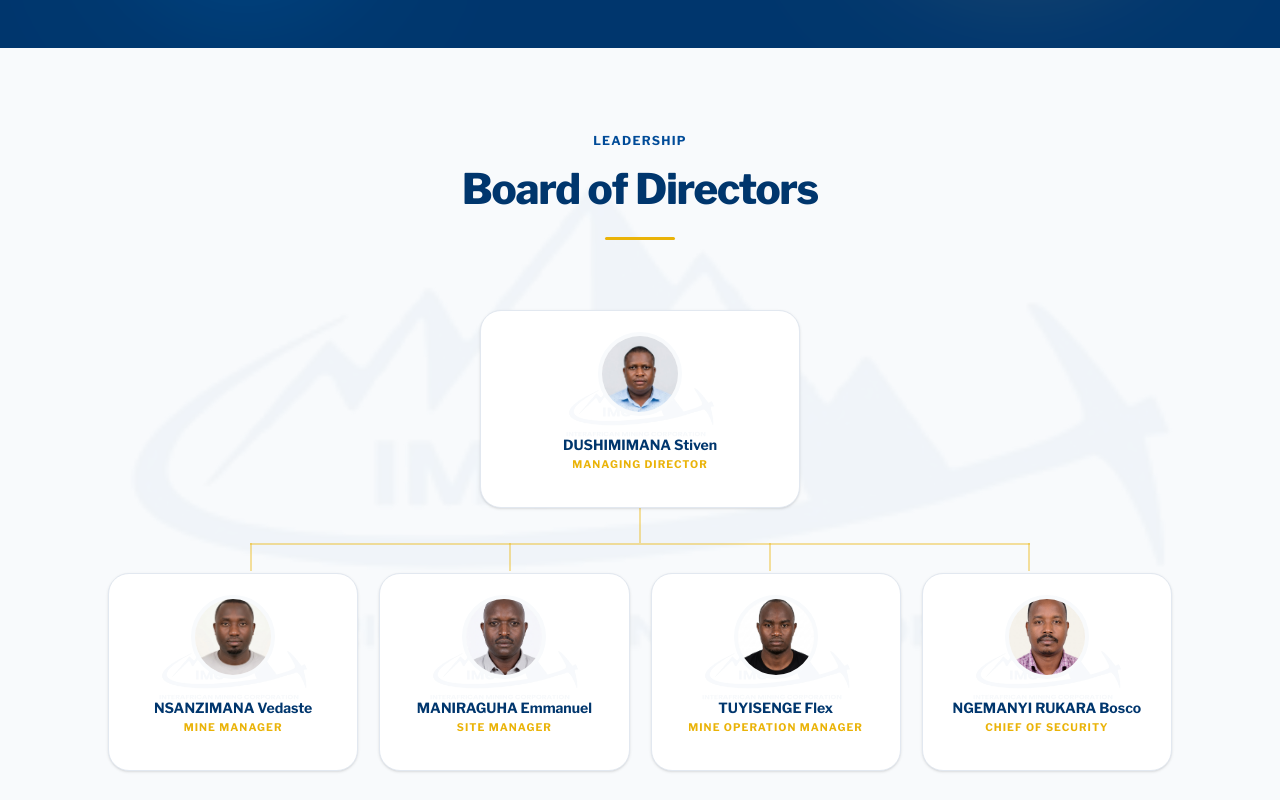
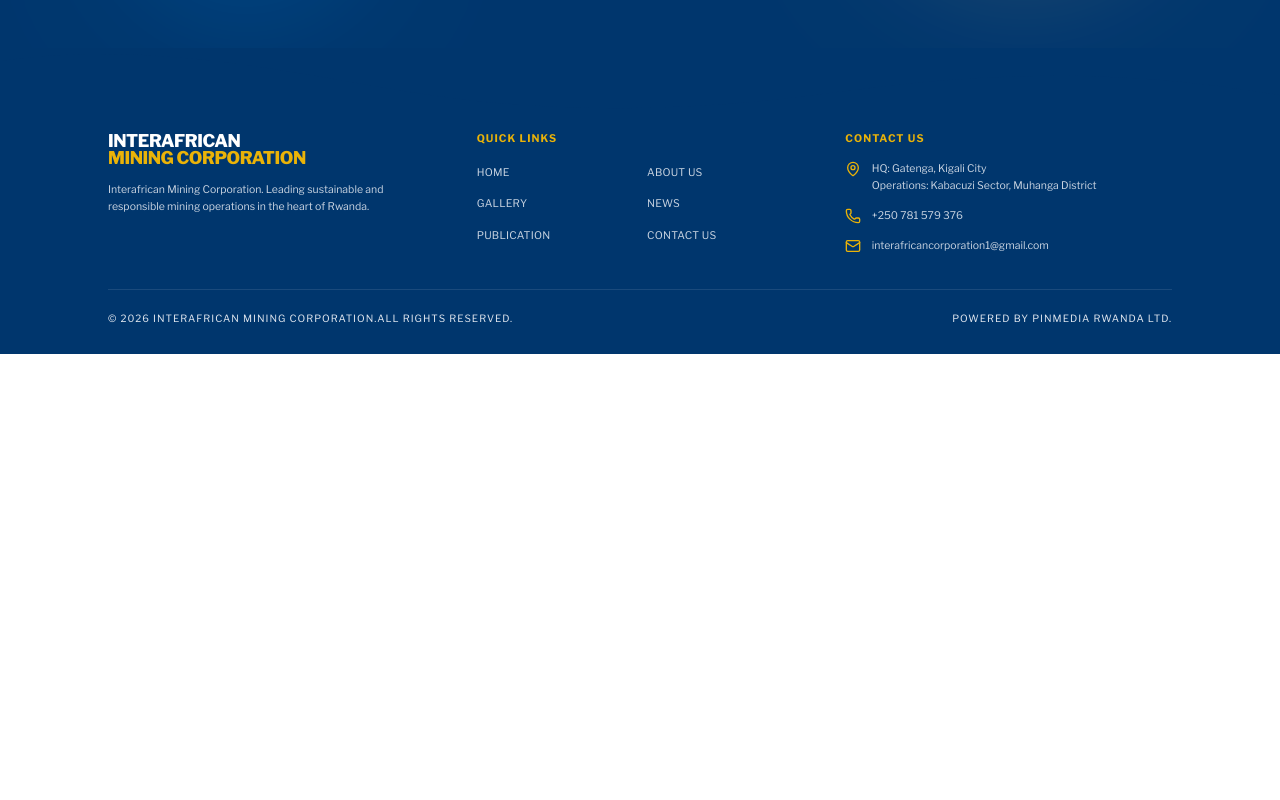
Before and after one commit to iragena25egide/imc_web, a Next.js app: page /cookie-policy/about in a window 1280 px wide. Shown: the part 1780-2580 px from the top of the page. After the commit the page ends 2134 px from the top, so only its background shows below. Built offline with nearby package versions, Linux system fonts and the light colour scheme.

Commit message:
Remove Board of Directors section from About page

```diff
--- a/src/app/[lang]/about/page.tsx
+++ b/src/app/[lang]/about/page.tsx
@@ -4,7 +4,6 @@
 import About from "@/components/sections/About";
 import CompanyBackground from "@/components/sections/CompanyBackground";
 import Stats from "@/components/sections/Stats";
-import Board from "@/components/sections/Board";
 import { getDictionary } from "@/dictionaries";
 import type { Locale } from "@/dictionaries";
 
@@ -32,7 +31,6 @@
       />
       <CompanyBackground dict={dict.companyBackground} />
       <Stats dict={dict.stats} />
-      <Board dict={dict.board} />
       <Footer dict={dict.footer} navDict={dict.navigation} lang={resolvedParams.lang} />
     </main>
   );
--- a/src/components/sections/Board.tsx
+++ /dev/null
@@ -1,99 +0,0 @@
-"use client";
-
-import { motion } from "framer-motion";
-import Image from "next/image";
-import { Mail, Phone } from "lucide-react";
-import { boardMembers, BoardMember } from "@/data/board";
-
-const ProfileCard = ({ member, delay, dict }: { member: BoardMember; delay: number; dict?: any }) => (
-  <motion.div
-    initial={{ opacity: 0, y: 30 }}
-    whileInView={{ opacity: 1, y: 0 }}
-    viewport={{ once: true }}
-    transition={{ delay, duration: 0.6 }}
-    className="flex flex-col items-center bg-white rounded-3xl p-6 border border-slate-200 shadow-sm hover:shadow-xl hover:border-imc-blue/30 transition-all duration-300 relative group overflow-hidden h-full"
-  >
-    {/* Card Logo Watermark */}
-    <div className="absolute top-1/2 left-1/2 -translate-x-1/2 -translate-y-1/2 w-48 h-48 opacity-[0.03] pointer-events-none">
-      <Image src="/logo.png" alt="Card Logo" fill className="object-contain" />
-    </div>
-
-    <div className="flex flex-col items-center flex-1 w-full relative z-10">
-      <div className="relative w-24 h-24 mb-5 rounded-full overflow-hidden border-4 border-slate-50 group-hover:border-imc-blue/10 transition-colors shadow-inner flex-shrink-0">
-        <Image
-          src={member.imageUrl}
-          alt={member.name}
-          fill
-          className="object-cover"
-        />
-      </div>
-
-      <h3 className="text-base font-bold font-heading text-imc-blue-dark mb-1 text-center group-hover:text-imc-blue transition-colors px-2">
-        {member.name}
-      </h3>
-      <p className="text-xs font-bold tracking-widest uppercase text-imc-gold mb-4 text-center px-2">
-        {dict?.roles?.[member.roleKey] || member.position}
-      </p>
-    </div>
-  </motion.div>
-);
-
-export default function Board({ dict }: { dict?: any }) {
-  return (
-    <section id="board" className="py-16 lg:py-24 bg-slate-50 relative overflow-hidden">
-      {/* Background Logo Watermark */}
-      <div className="absolute top-1/2 left-1/2 -translate-x-1/2 -translate-y-1/2 w-[800px] h-[800px] md:w-[1200px] md:h-[1200px] opacity-[0.03] pointer-events-none">
-        <Image src="/logo.png" alt="Background Logo" fill className="object-contain" />
-      </div>
-
-      <div className="max-w-7xl mx-auto px-4 sm:px-6 lg:px-8 relative z-10">
-        <div className="text-center mb-16">
-          <h2 className="text-sm text-imc-blue font-bold tracking-widest uppercase">{dict?.subtitle || "Leadership"}</h2>
-          <p className="mt-4 text-4xl leading-tight font-heading font-extrabold tracking-tight text-imc-blue-dark sm:text-5xl">
-            {dict?.title || "Board of Directors"}
-          </p>
-          <div className="mt-6 w-20 h-1 bg-imc-gold rounded-full mx-auto" />
-        </div>
-
-        <div className="w-full pt-4 relative z-10 flex flex-col items-center">
-
-          {/* Managing Director (Level 1) */}
-          {boardMembers.filter(m => m.level === 1).map((member) => (
-            <div key={member.id} className="w-full max-w-[280px] lg:max-w-[320px] mb-0 relative z-20">
-              <ProfileCard member={member} delay={0.1} dict={dict} />
-            </div>
-          ))}
-
-          {/* Org Chart Flow Connectors (Visible only on Desktop) */}
-          {boardMembers.filter(m => m.level === 1).length > 0 && (
-            <div className="hidden lg:flex flex-col items-center w-full relative z-0">
-              {/* Vertical line down from MD */}
-              <div className="w-[2px] h-10 bg-imc-gold/40"></div>
-
-              {/* Horizontal spanning line */}
-              <div className="w-[calc(75%-18px)] h-[2px] bg-imc-gold/40 relative">
-                {/* 4 Vertical drops */}
-                <div className="absolute top-0 left-0 w-full flex justify-between h-8">
-                  <div className="w-[2px] h-8 bg-imc-gold/40"></div>
-                  <div className="w-[2px] h-8 bg-imc-gold/40"></div>
-                  <div className="w-[2px] h-8 bg-imc-gold/40"></div>
-                  <div className="w-[2px] h-8 bg-imc-gold/40"></div>
-                </div>
-              </div>
-            </div>
-          )}
-
-          {/* Mobile Spacer */}
-          <div className="h-8 lg:h-0"></div>
-
-          {/* Other Directors Grid */}
-          <div className="w-full grid grid-cols-1 sm:grid-cols-2 lg:grid-cols-4 gap-6 lg:mt-8 relative z-10">
-            {boardMembers.filter(m => m.level !== 1).map((member, index) => (
-              <ProfileCard key={member.id} member={member} delay={0.2 + (index * 0.1)} dict={dict} />
-            ))}
-          </div>
-        </div>
-      </div>
-    </section>
-  );
-}
```
